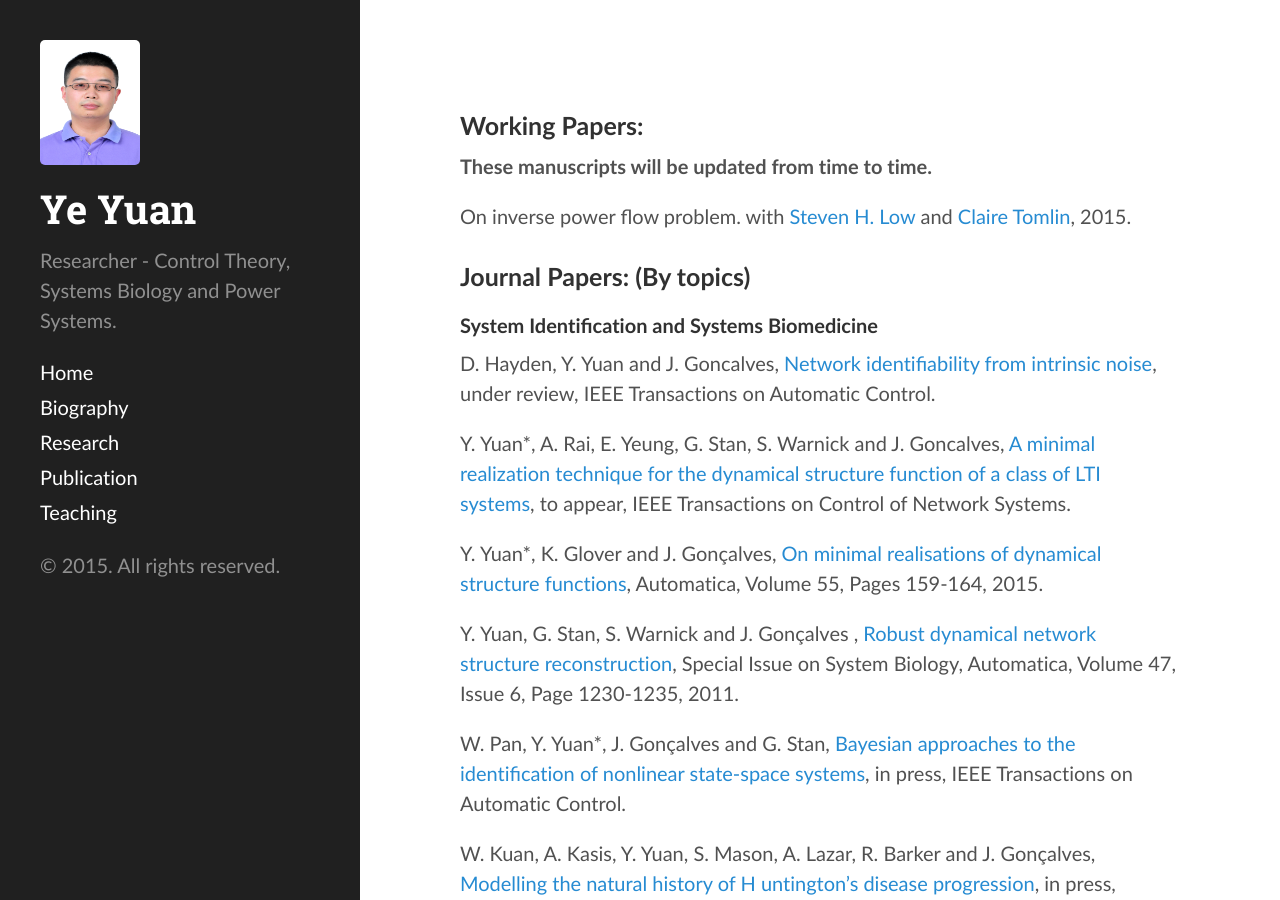
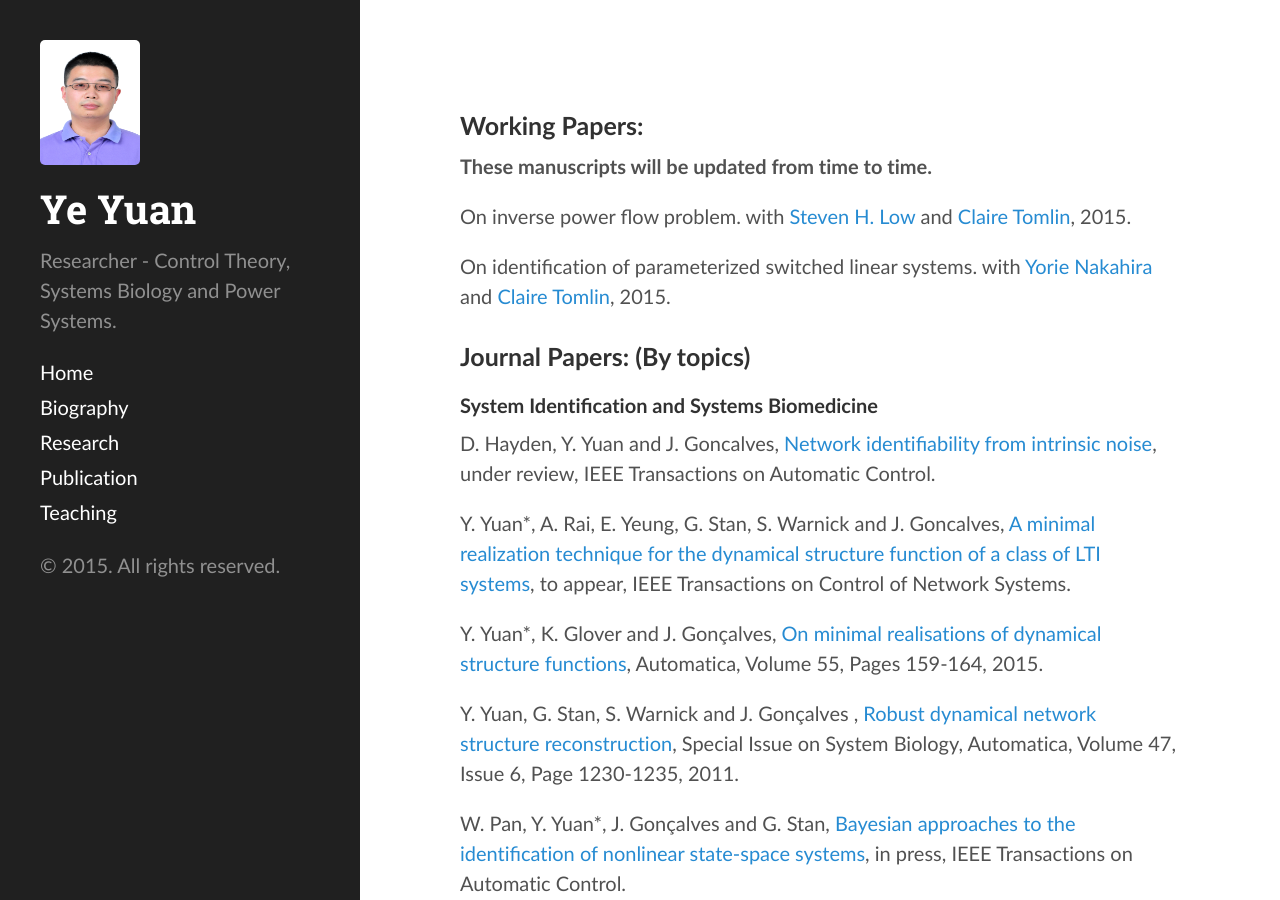
Before and after one commit to yy311/yy311.github.io, a Jekyll site: the page built from publication.md, in a window 1280 px wide and 900 px high. Built offline with Jekyll 4.4.1, drawn with Linux system fonts in a browser that asks for light colours.

Commit message:
Update publication.md

```diff
--- a/publication.md
+++ b/publication.md
@@ -8,7 +8,7 @@
 
 On inverse power flow problem. with [Steven H. Low](http://netlab.caltech.edu/~slow/) and [Claire Tomlin](http://www.eecs.berkeley.edu/~tomlin/), 2015.
 
-<!--On identification of switching parameterized linear systems. with [Yorie Nakahira](https://directory.caltech.edu/personnel/ynakahir) and [Claire Tomlin](http://www.eecs.berkeley.edu/~tomlin/), 2015.-->
+On identification of parameterized switched linear systems. with [Yorie Nakahira](https://directory.caltech.edu/personnel/ynakahir) and [Claire Tomlin](http://www.eecs.berkeley.edu/~tomlin/), 2015.
 
 
 
```
